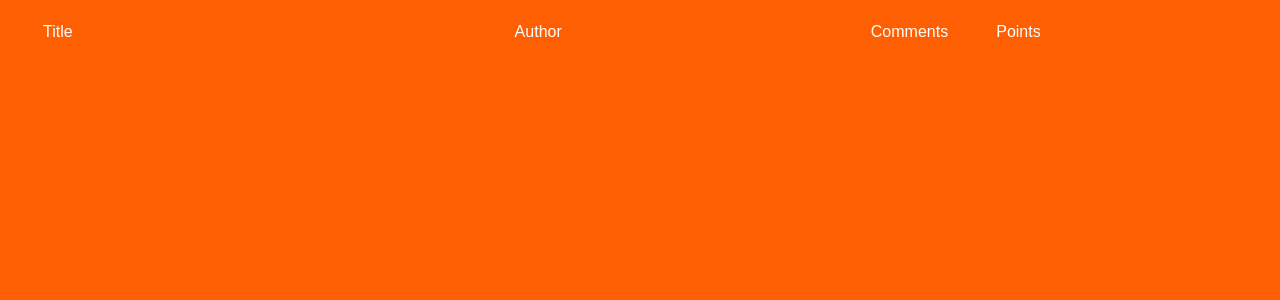
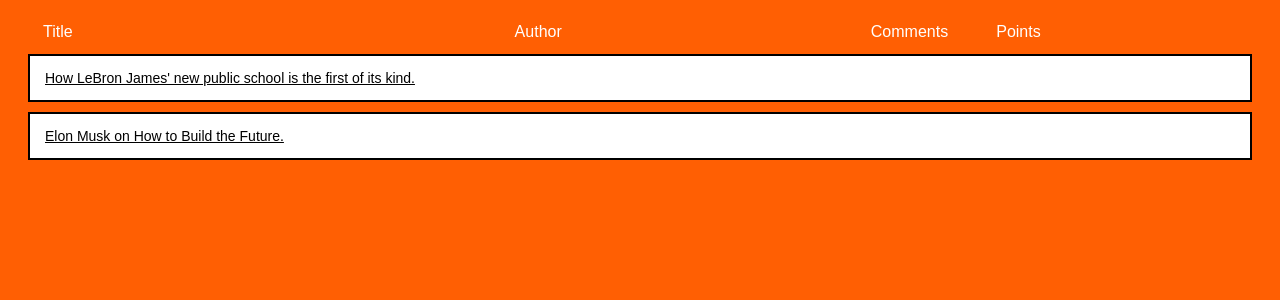
Before and after one commit to WooodHead/algoliareloaded, a React (Create React App) app: page / in a window 1280 px wide. Shown: the top 300 px of the page. Built offline with nearby package versions, Linux system fonts and the light colour scheme.

Commit message:
succesfully connecting React App to identify state management with React-Redux

```diff
--- a/src/components/App.js
+++ b/src/components/App.js
@@ -4,11 +4,8 @@
 import { ARTICLE_ARCHIVE } from "../constants/actionTypes";
 import store from "../store";
 
-export default ({ news, onArchive }) => (
+export default () => (
   <div className="app">
-    <News
-      news={news}
-      onArchive={objectID => store.dispatch({ type: ARTICLE_ARCHIVE, objectID })}
-    />
+    <News/>
   </div>
 );
--- a/src/components/News.js
+++ b/src/components/News.js
@@ -1,4 +1,7 @@
 import React from "react";
+import { connect } from "react-redux";
+import { doArchiveArticle } from "../actions/Archive";
+import { fetchNewsArticles } from "../selectors/Article";
 import "./News.css";
 import Article from "./Article";
 
@@ -34,10 +37,10 @@
   </div>
 );
 
- export default ({ News, onArchive }) => (
+ const News = ({ news, onArchive }) => (
   <div className="News">
     <NewsHeader columns={COLUMNS} />
-    {(News || []).map(article => (
+    {(news || []).map(article => (
       <Article
         key={article.objectID}
         article={article}
@@ -47,3 +50,11 @@
     ))}
   </div>
 );
+
+const mapStateToProps = state => ({
+  news: fetchNewsArticles(state),
+});
+ const mapDispatchToProps = dispatch => ({
+  onArchive: id => dispatch(doArchiveArticle(id)),
+});
+ export default connect(mapStateToProps, mapDispatchToProps)(News);
--- a/src/index.css
+++ b/src/index.css
@@ -17,7 +17,7 @@
 }
  a:hover {
   text-decoration: underline;
-  color: rgb(255, 255, 255);
+  color: #ff5f03;
 }
 
  ul, li {
--- a/src/index.js
+++ b/src/index.js
@@ -1,23 +1,16 @@
 import React from "react";
 import ReactDOM from "react-dom";
+import { Provider } from "react-redux";
 import "./index.css";
 import App from "./components/App";
 import store from "./store";
-import { fetchNewsArticles } from "./selectors/Article";
-import { doArchiveArticle } from "./actions/Archive";
 import registerServiceWorker from "./registerServiceWorker";
 
-const render = () =>
-  ReactDOM.render(
-    <App
-      stories={fetchNewsArticles(store.getState())}
-      onArchive={id => store.dispatch(doArchiveArticle(id))}
-    />,
-    document.getElementById("root"),
-  );
-
-store.subscribe(render);
-
-render();
+ReactDOM.render(
+  <Provider store={store}>
+    <App />
+  </Provider>,
+  document.getElementById("root"),
+);
 
 registerServiceWorker();
```
